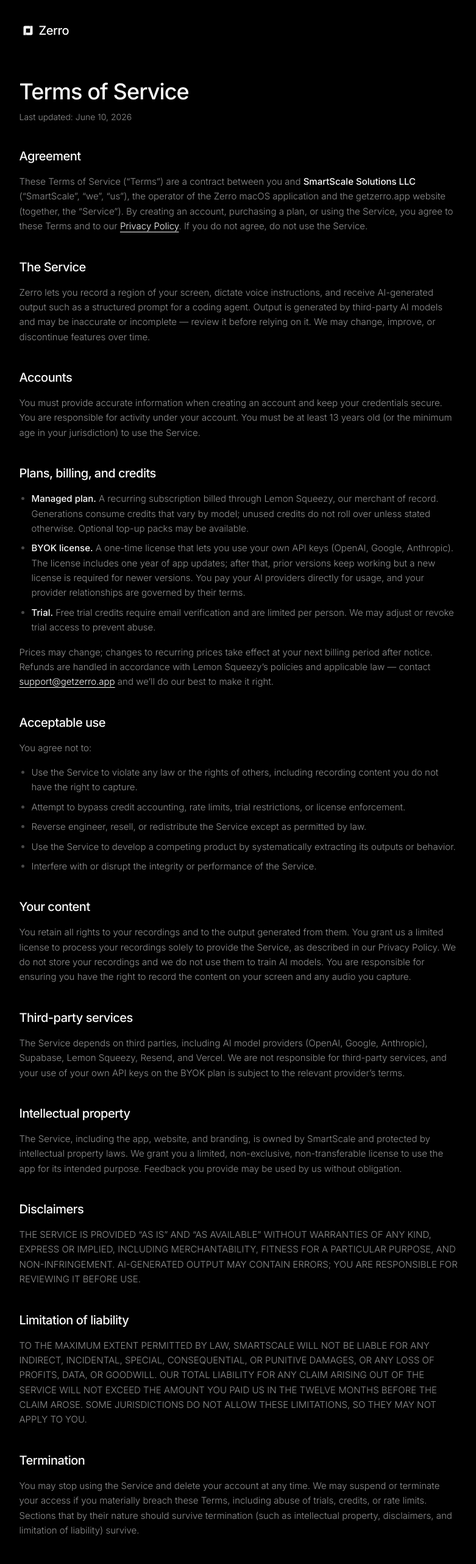
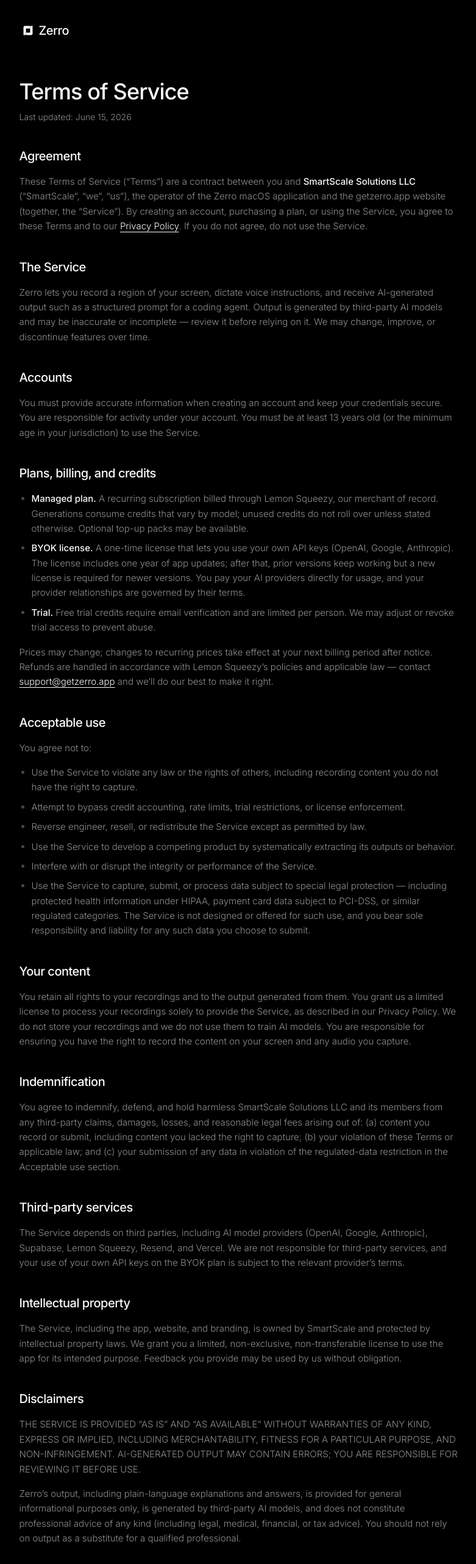
Before and after one commit to SmartScaleAI/Zerro, a Next.js app in the folder apps/web/: page /terms in a window 1280 px wide. Shown: the top 2565 px of the page at 61% size, without its empty margins (241-1022 px from the left). Built offline with nearby package versions, Linux system fonts and the light colour scheme.

Commit message:
fix: update last updated date in Privacy Policy and Terms of Service; add draft language for legal review

```diff
--- a/apps/web/app/privacy/page.tsx
+++ b/apps/web/app/privacy/page.tsx
@@ -14,7 +14,7 @@
   alternates: { canonical: "/privacy" },
 }
 
-const LAST_UPDATED = "June 13, 2026"
+const LAST_UPDATED = "June 15, 2026"
 
 export default function PrivacyPage() {
   return (
@@ -97,6 +97,19 @@
           in a short-lived cache for up to 15 minutes solely so that a dropped
           connection can be retried without charging you twice, then becomes
           unreadable and is purged.
+        </P>
+        {/* DRAFT — placeholder language pending attorney review */}
+        <P>
+          You must not submit data subject to special legal protection, such as
+          HIPAA-covered health information or PCI-regulated payment card data;
+          see the Acceptable use section of our{" "}
+          <a
+            href="/terms"
+            className="text-foreground underline underline-offset-4"
+          >
+            Terms of Service
+          </a>
+          .
         </P>
         <P>
           <Strong>Recordings (BYOK plan).</Strong> If you bring your own API
--- a/apps/web/app/terms/page.tsx
+++ b/apps/web/app/terms/page.tsx
@@ -13,7 +13,7 @@
   alternates: { canonical: "/terms" },
 }
 
-const LAST_UPDATED = "June 10, 2026"
+const LAST_UPDATED = "June 15, 2026"
 
 export default function TermsPage() {
   return (
@@ -101,6 +101,8 @@
           <li>Reverse engineer, resell, or redistribute the Service except as permitted by law.</li>
           <li>Use the Service to develop a competing product by systematically extracting its outputs or behavior.</li>
           <li>Interfere with or disrupt the integrity or performance of the Service.</li>
+          {/* DRAFT — placeholder language pending attorney review */}
+          <li>Use the Service to capture, submit, or process data subject to special legal protection — including protected health information under HIPAA, payment card data subject to PCI-DSS, or similar regulated categories. The Service is not designed or offered for such use, and you bear sole responsibility and liability for any such data you choose to submit.</li>
         </UL>
       </LegalSection>
 
@@ -112,6 +114,19 @@
           We do not store your recordings and we do not use them to train AI
           models. You are responsible for ensuring you have the right to
           record the content on your screen and any audio you capture.
+        </P>
+      </LegalSection>
+
+      {/* DRAFT — placeholder language pending attorney review */}
+      <LegalSection title="Indemnification">
+        <P>
+          You agree to indemnify, defend, and hold harmless SmartScale
+          Solutions LLC and its members from any third-party claims, damages,
+          losses, and reasonable legal fees arising out of: (a) content you
+          record or submit, including content you lacked the right to capture;
+          (b) your violation of these Terms or applicable law; and (c) your
+          submission of any data in violation of the regulated-data restriction
+          in the Acceptable use section.
         </P>
       </LegalSection>
 
@@ -142,6 +157,15 @@
           INCLUDING MERCHANTABILITY, FITNESS FOR A PARTICULAR PURPOSE, AND
           NON-INFRINGEMENT. AI-GENERATED OUTPUT MAY CONTAIN ERRORS; YOU ARE
           RESPONSIBLE FOR REVIEWING IT BEFORE USE.
+        </P>
+        {/* DRAFT — placeholder language pending attorney review */}
+        <P>
+          Zerro&rsquo;s output, including plain-language explanations and
+          answers, is provided for general informational purposes only, is
+          generated by third-party AI models, and does not constitute
+          professional advice of any kind (including legal, medical, financial,
+          or tax advice). You should not rely on output as a substitute for a
+          qualified professional.
         </P>
       </LegalSection>
 
@@ -177,6 +201,25 @@
         </P>
       </LegalSection>
 
+      {/* DRAFT — placeholder language pending attorney review. This arbitration and class-action waiver clause in particular needs attorney review for enforceability in the governing-law jurisdiction (Wyoming); the opt-out mechanism and any consumer carve-outs must be confirmed. */}
+      <LegalSection title="Dispute resolution">
+        <P>
+          Except where prohibited by law, any dispute arising out of or
+          relating to these Terms or the Service will be resolved through
+          binding individual arbitration rather than in court. You and
+          SmartScale each waive the right to a jury trial and the right to
+          participate in any class or representative action. You may opt out of
+          this arbitration agreement by emailing{" "}
+          <a
+            href="mailto:support@getzerro.app"
+            className="text-foreground underline underline-offset-4"
+          >
+            support@getzerro.app
+          </a>{" "}
+          within 30 days of first accepting these Terms.
+        </P>
+      </LegalSection>
+
       <LegalSection title="Changes to these Terms">
         <P>
           We may update these Terms from time to time. We will post the
```
